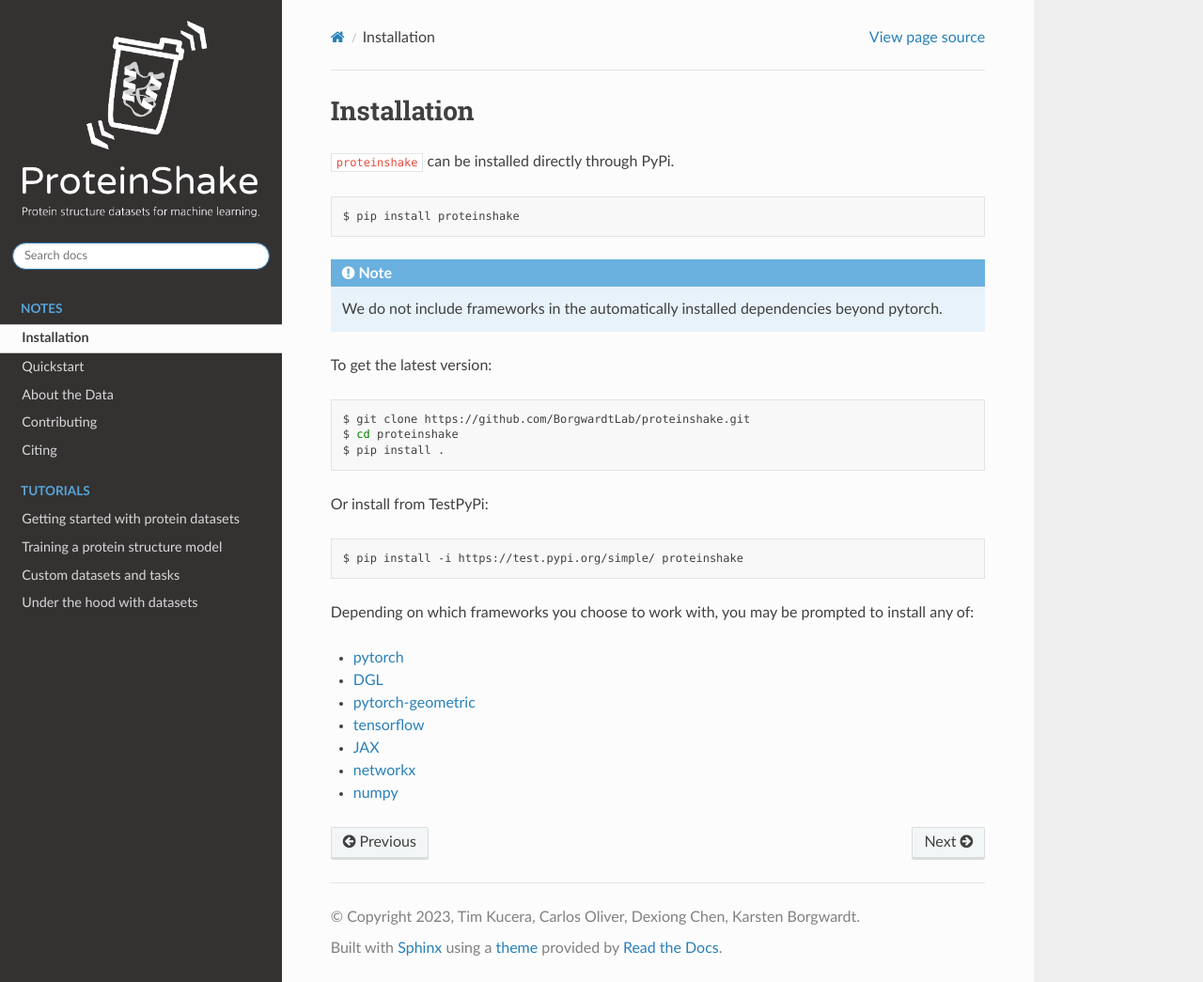
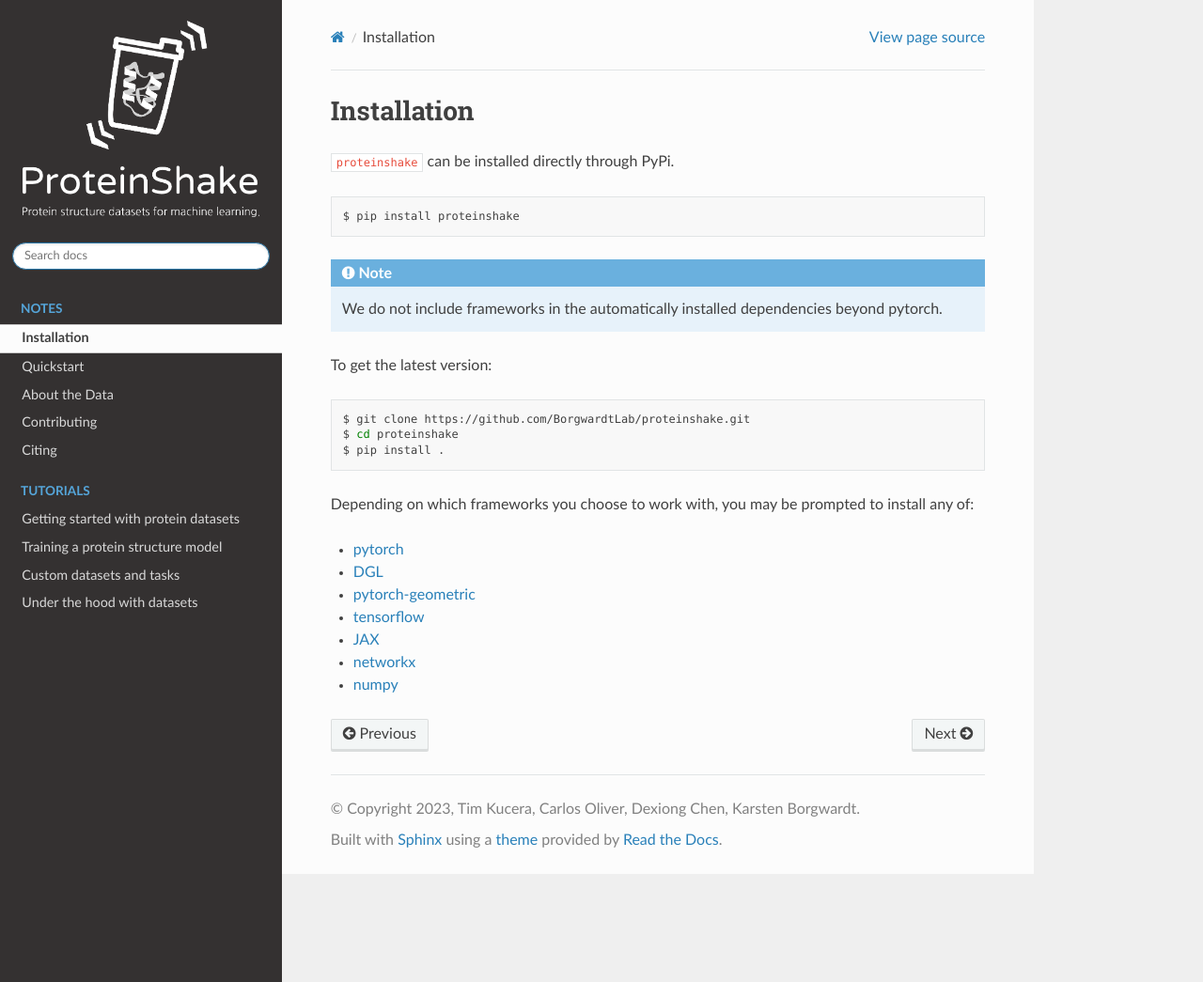
Before and after one commit to BorgwardtLab/proteinshake, a Sphinx documentation site: the page built from docs/readthedocs/source/notes/installation.rst, in a window 1280 px wide and 1045 px high. Shown: the whole window at 94% size. Built offline with Sphinx 7.4.7 and the Read the Docs theme 2.0.0, drawn with Linux system fonts in a browser that asks for light colours; pages that are not in the unit, such as notebooks, are missing from menus.

Commit message:
no testpypi

```diff
--- a/docs/readthedocs/source/notes/installation.rst
+++ b/docs/readthedocs/source/notes/installation.rst
@@ -18,11 +18,6 @@ To get the latest version:
         $ cd proteinshake
         $ pip install .
 
-Or install from TestPyPi::
-
-        $ pip install -i https://test.pypi.org/simple/ proteinshake
-
-
 
 Depending on which frameworks you choose to work with, you may be prompted to install any of:
 
```
